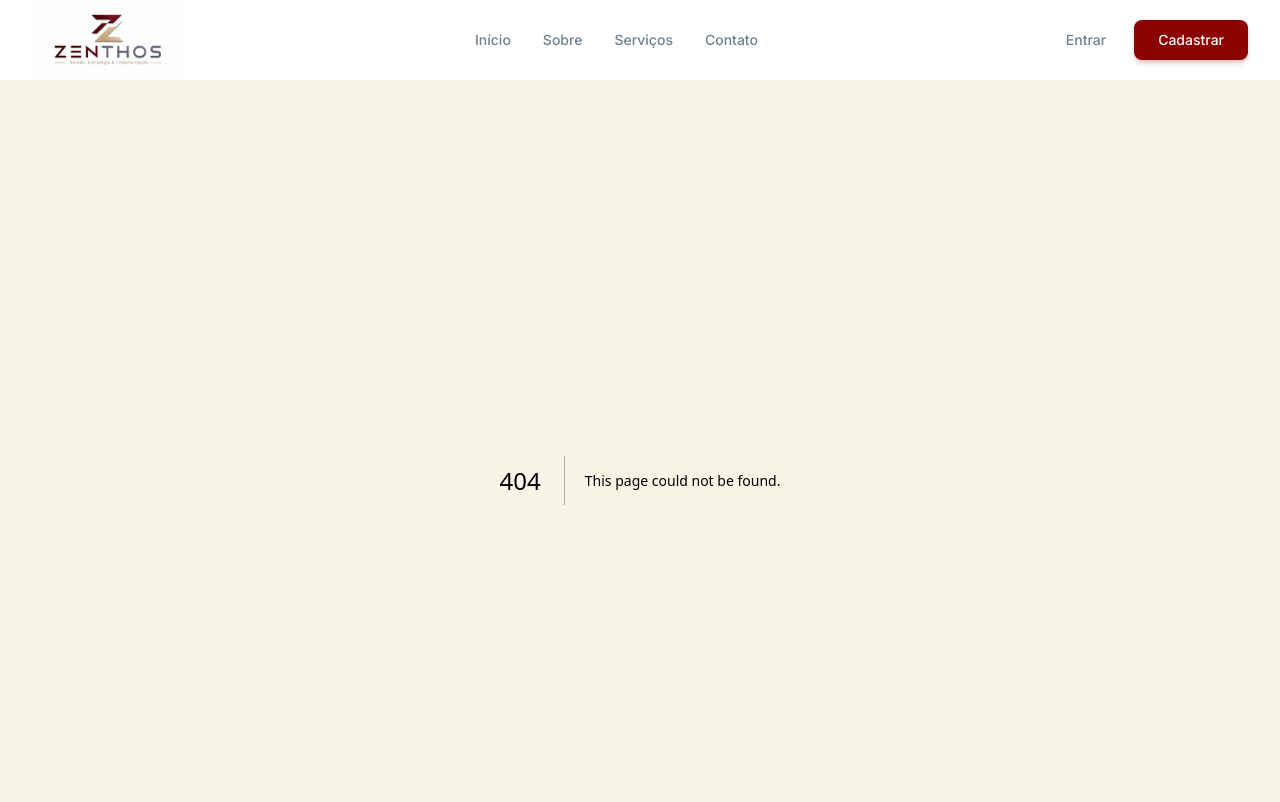
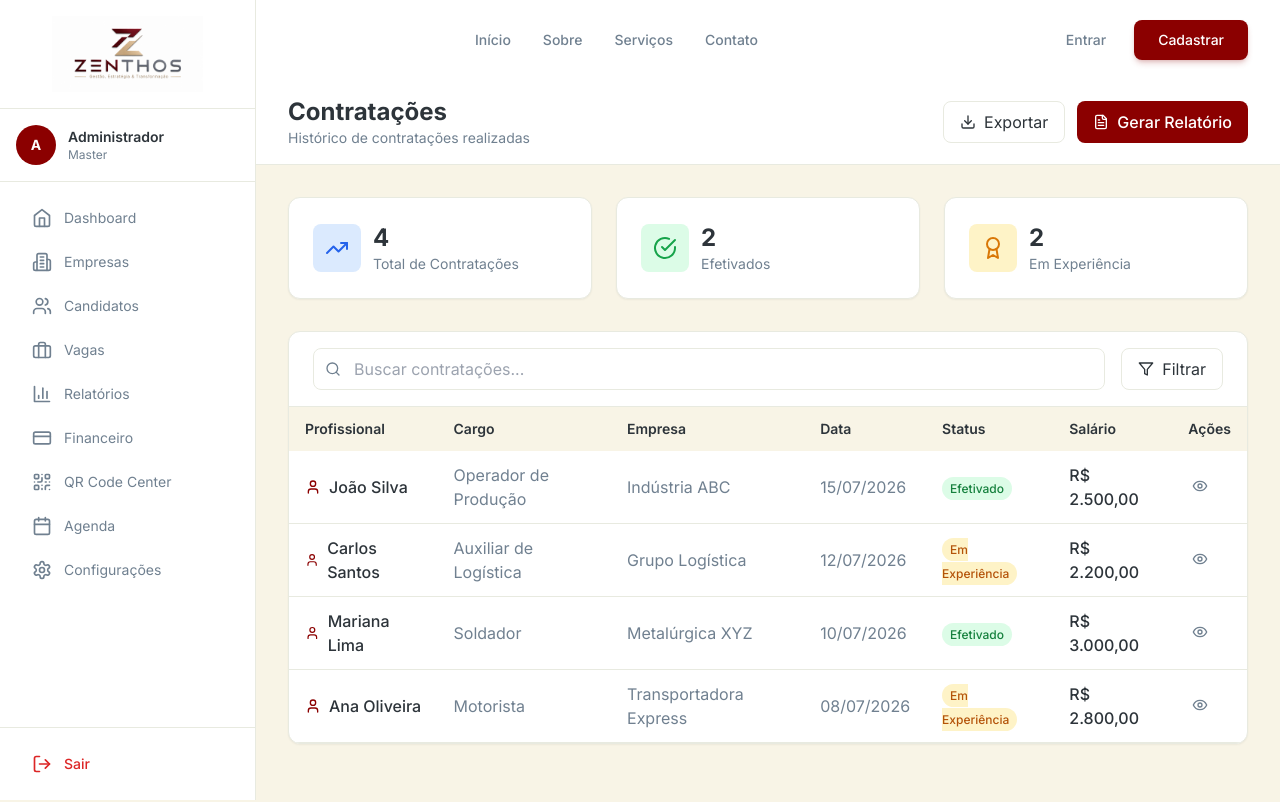
Before and after one commit to trivoroficial/consult_recruit, a Next.js app: page /admin/operacional/contratacoes in a window 1280 px wide. Before the commit this address had no page. Shown: the top 802 px of the page. Built offline with nearby package versions, Linux system fonts and the light colour scheme; sample sign-in values are in the browser's storage; a web font is replaced by a local one.

Commit message:
Create page.tsx

```diff
--- /dev/null
+++ b/src/app/(dashboard)/admin/operacional/contratacoes/page.tsx
@@ -0,0 +1,191 @@
+'use client'
+
+import { useState } from 'react'
+import { SidebarAdmin } from '@/components/dashboard/SidebarAdmin'
+import { DashboardFooter } from '@/components/dashboard/DashboardFooter'
+import {
+  Users, Search, Filter, Eye, Download,
+  Building2, Briefcase, Calendar, CheckCircle,
+  FileText, User, TrendingUp, Award
+} from 'lucide-react'
+
+export default function OperacionalContratacoes() {
+  const [search, setSearch] = useState('')
+
+  const contratacoes = [
+    {
+      id: 1,
+      nome: 'João Silva',
+      cargo: 'Operador de Produção',
+      empresa: 'Indústria ABC',
+      data: '15/07/2026',
+      status: 'efetivado',
+      salario: 'R$ 2.500,00',
+      processo: 'Operador de Produção'
+    },
+    {
+      id: 2,
+      nome: 'Carlos Santos',
+      cargo: 'Auxiliar de Logística',
+      empresa: 'Grupo Logística',
+      data: '12/07/2026',
+      status: 'experiencia',
+      salario: 'R$ 2.200,00',
+      processo: 'Auxiliar de Logística'
+    },
+    {
+      id: 3,
+      nome: 'Mariana Lima',
+      cargo: 'Soldador',
+      empresa: 'Metalúrgica XYZ',
+      data: '10/07/2026',
+      status: 'efetivado',
+      salario: 'R$ 3.000,00',
+      processo: 'Soldador'
+    },
+    {
+      id: 4,
+      nome: 'Ana Oliveira',
+      cargo: 'Motorista',
+      empresa: 'Transportadora Express',
+      data: '08/07/2026',
+      status: 'experiencia',
+      salario: 'R$ 2.800,00',
+      processo: 'Motorista'
+    },
+  ]
+
+  const totalContratacoes = contratacoes.length
+  const efetivados = contratacoes.filter(c => c.status === 'efetivado').length
+  const experiencia = contratacoes.filter(c => c.status === 'experiencia').length
+
+  return (
+    <div className="min-h-screen bg-[#F8F4E6] flex flex-col">
+      <SidebarAdmin />
+
+      <div className="flex-1 ml-64 flex flex-col min-h-screen">
+        <header className="bg-white border-b border-[#E8EAE0] px-8 py-4 flex items-center justify-between">
+          <div>
+            <h1 className="text-2xl font-bold text-[#2D343A]">Contratações</h1>
+            <p className="text-sm text-[#708090]">Histórico de contratações realizadas</p>
+          </div>
+          <div className="flex gap-3">
+            <button className="px-4 py-2 border border-[#E8EAE0] rounded-lg hover:bg-[#F8F4E6] transition flex items-center gap-2">
+              <Download className="h-4 w-4" />
+              Exportar
+            </button>
+            <button className="px-4 py-2 bg-[#8B0000] text-white rounded-lg hover:bg-[#700000] transition font-medium flex items-center gap-2">
+              <FileText className="h-4 w-4" />
+              Gerar Relatório
+            </button>
+          </div>
+        </header>
+
+        <div className="flex-1 p-8">
+          {/* STATS */}
+          <div className="grid grid-cols-1 md:grid-cols-3 gap-6 mb-8">
+            <div className="bg-white p-6 rounded-xl shadow-sm border border-[#E8EAE0]">
+              <div className="flex items-center gap-3">
+                <div className="p-3 bg-blue-100 rounded-lg">
+                  <TrendingUp className="h-6 w-6 text-blue-600" />
+                </div>
+                <div>
+                  <p className="text-2xl font-bold text-[#2D343A]">{totalContratacoes}</p>
+                  <p className="text-sm text-[#708090]">Total de Contratações</p>
+                </div>
+              </div>
+            </div>
+            <div className="bg-white p-6 rounded-xl shadow-sm border border-[#E8EAE0]">
+              <div className="flex items-center gap-3">
+                <div className="p-3 bg-green-100 rounded-lg">
+                  <CheckCircle className="h-6 w-6 text-green-600" />
+                </div>
+                <div>
+                  <p className="text-2xl font-bold text-[#2D343A]">{efetivados}</p>
+                  <p className="text-sm text-[#708090]">Efetivados</p>
+                </div>
+              </div>
+            </div>
+            <div className="bg-white p-6 rounded-xl shadow-sm border border-[#E8EAE0]">
+              <div className="flex items-center gap-3">
+                <div className="p-3 bg-yellow-100 rounded-lg">
+                  <Award className="h-6 w-6 text-yellow-600" />
+                </div>
+                <div>
+                  <p className="text-2xl font-bold text-[#2D343A]">{experiencia}</p>
+                  <p className="text-sm text-[#708090]">Em Experiência</p>
+                </div>
+              </div>
+            </div>
+          </div>
+
+          {/* TABELA */}
+          <div className="bg-white rounded-xl shadow-sm border border-[#E8EAE0] overflow-hidden">
+            <div className="flex items-center gap-4 px-6 py-4 border-b border-[#E8EAE0]">
+              <div className="flex-1 relative">
+                <Search className="absolute left-3 top-1/2 -translate-y-1/2 h-4 w-4 text-[#708090]" />
+                <input
+                  type="text"
+                  placeholder="Buscar contratações..."
+                  className="w-full pl-10 pr-4 py-2 border border-[#E8EAE0] rounded-lg focus:outline-none focus:ring-2 focus:ring-[#8B0000]"
+                  value={search}
+                  onChange={(e) => setSearch(e.target.value)}
+                />
+              </div>
+              <button className="px-4 py-2 border border-[#E8EAE0] rounded-lg hover:bg-[#F8F4E6] transition flex items-center gap-2">
+                <Filter className="h-4 w-4" />
+                Filtrar
+              </button>
+            </div>
+
+            <div className="overflow-x-auto">
+              <table className="w-full">
+                <thead className="bg-[#F8F4E6]">
+                  <tr>
+                    <th className="text-left py-3 px-4 text-sm font-semibold text-[#2D343A]">Profissional</th>
+                    <th className="text-left py-3 px-4 text-sm font-semibold text-[#2D343A]">Cargo</th>
+                    <th className="text-left py-3 px-4 text-sm font-semibold text-[#2D343A]">Empresa</th>
+                    <th className="text-left py-3 px-4 text-sm font-semibold text-[#2D343A]">Data</th>
+                    <th className="text-left py-3 px-4 text-sm font-semibold text-[#2D343A]">Status</th>
+                    <th className="text-left py-3 px-4 text-sm font-semibold text-[#2D343A]">Salário</th>
+                    <th className="text-left py-3 px-4 text-sm font-semibold text-[#2D343A]">Ações</th>
+                  </tr>
+                </thead>
+                <tbody>
+                  {contratacoes.map((item) => (
+                    <tr key={item.id} className="border-b border-[#E8EAE0] hover:bg-[#F8F4E6] transition">
+                      <td className="py-3 px-4">
+                        <div className="flex items-center gap-2">
+                          <User className="h-4 w-4 text-[#8B0000]" />
+                          <span className="font-medium text-[#2D343A]">{item.nome}</span>
+                        </div>
+                      </td>
+                      <td className="py-3 px-4 text-[#708090]">{item.cargo}</td>
+                      <td className="py-3 px-4 text-[#708090]">{item.empresa}</td>
+                      <td className="py-3 px-4 text-[#708090]">{item.data}</td>
+                      <td className="py-3 px-4">
+                        <span className={`px-2 py-1 rounded-full text-xs font-medium ${
+                          item.status === 'efetivado' ? 'bg-green-100 text-green-700' : 'bg-yellow-100 text-yellow-700'
+                        }`}>
+                          {item.status === 'efetivado' ? 'Efetivado' : 'Em Experiência'}
+                        </span>
+                      </td>
+                      <td className="py-3 px-4 font-medium text-[#2D343A]">{item.salario}</td>
+                      <td className="py-3 px-4">
+                        <button className="p-1 hover:bg-[#F8F4E6] rounded">
+                          <Eye className="h-4 w-4 text-[#708090]" />
+                        </button>
+                      </td>
+                    </tr>
+                  ))}
+                </tbody>
+              </table>
+            </div>
+          </div>
+        </div>
+
+        <DashboardFooter />
+      </div>
+    </div>
+  )
+}
```
